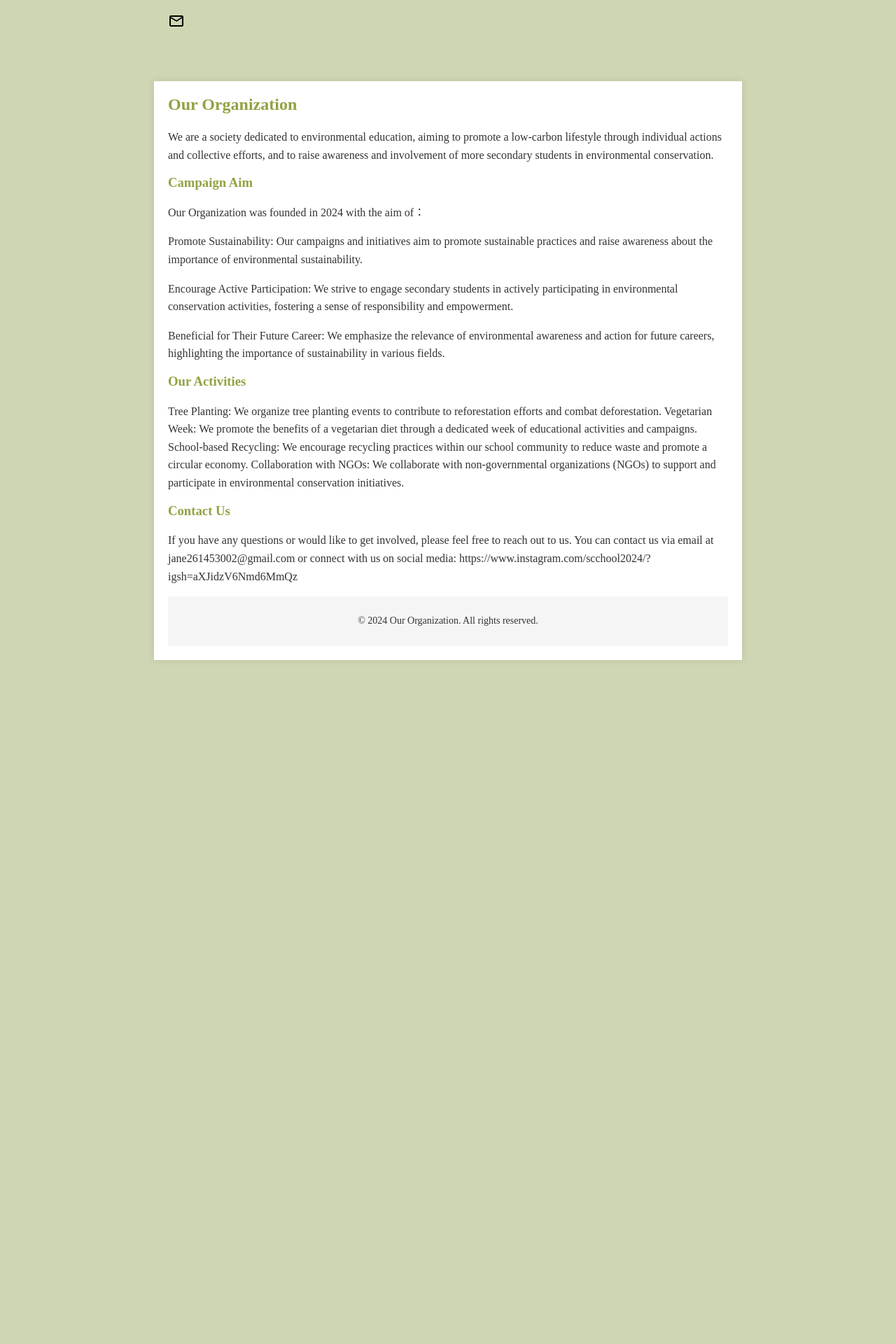
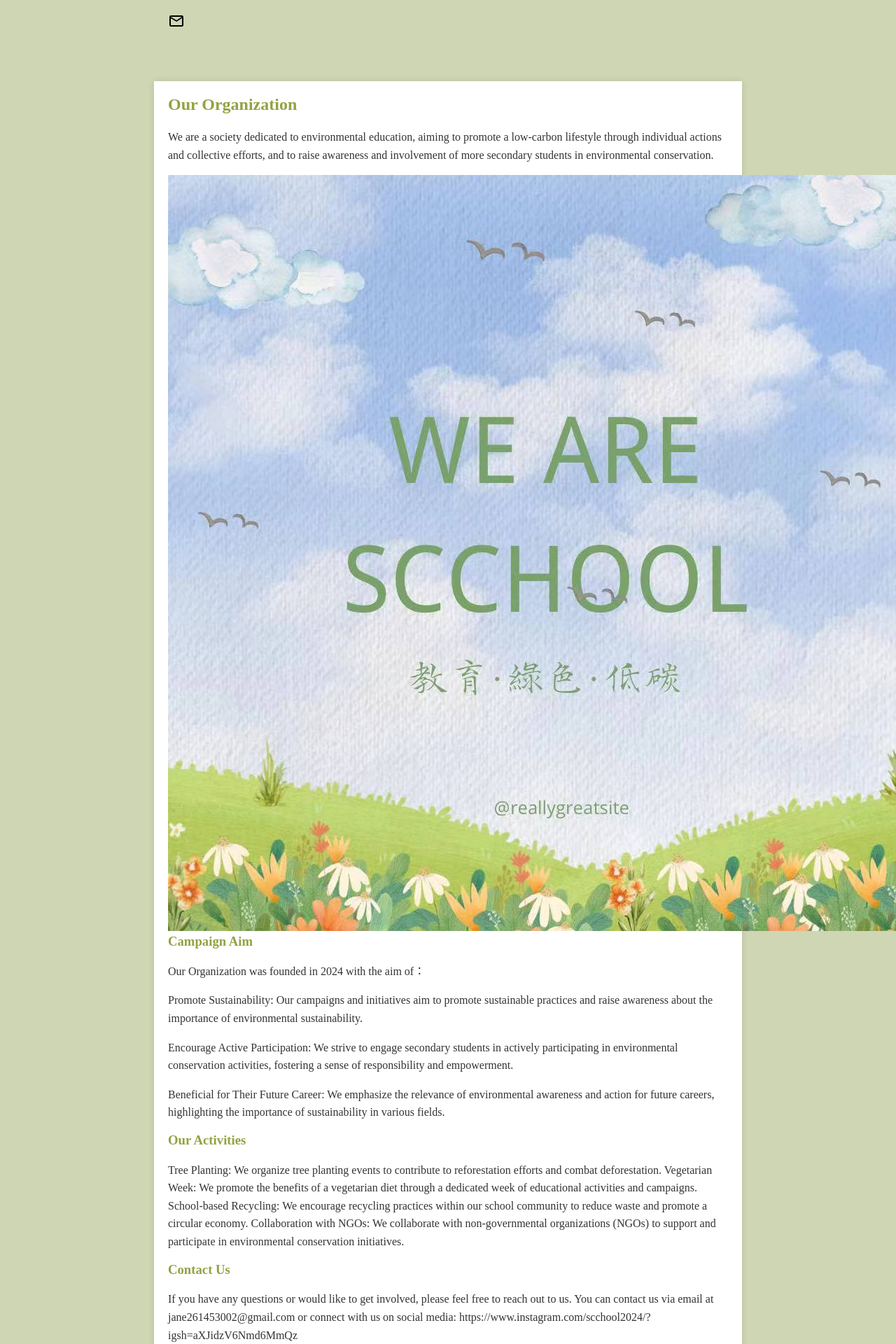
Before and after one commit to yuzuru1104/yuzuru1104.github.io, a Jekyll site: the page about.html, which Jekyll copies as it is, in a window 1280 px wide. Shown: the part 555-2475 px from the top of the page at 70% size. Built offline with Jekyll 4.4.1, drawn with Linux system fonts in a browser that asks for light colours; some web fonts are replaced; before the commit the page ends 1518 px from its top, so only the background shows below that.

Commit message:
Update about.html

```diff
--- a/about.html
+++ b/about.html
@@ -59,7 +59,7 @@
 <section>
     <h2>Our Organization</h2>
     <p>We are a society dedicated to environmental education, aiming to promote a low-carbon lifestyle through individual actions and collective efforts, and to raise awareness and involvement of more secondary students in environmental conservation.</p>
-
+    <img src="WechatIMG597.jpg" alt="Our Organization ">
 
 
     <h3>Campaign Aim</h3>
```
